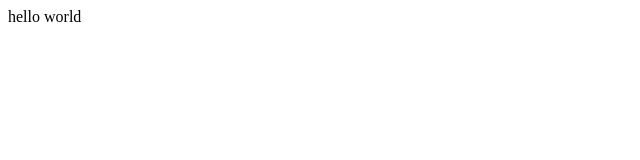
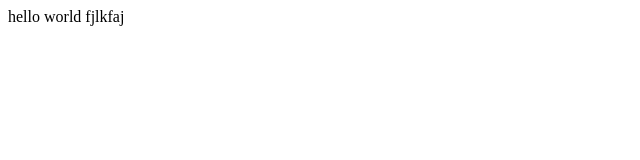
Before and after one commit to Whlevestellar/git-demo, a plain HTML site: page index.html in a window 1280 px wide. Shown: the full height of the page, 0-640 px from the left. Drawn offline with Linux system fonts and the light colour scheme.

Commit message:
Third save

```diff
--- a/index.html
+++ b/index.html
@@ -6,6 +6,6 @@
     <title>Document</title>
 </head>
 <body>
-    <div>hello world</div>
+    <div>hello world   fjlkfaj</div>
 </body>
 </html>
```
